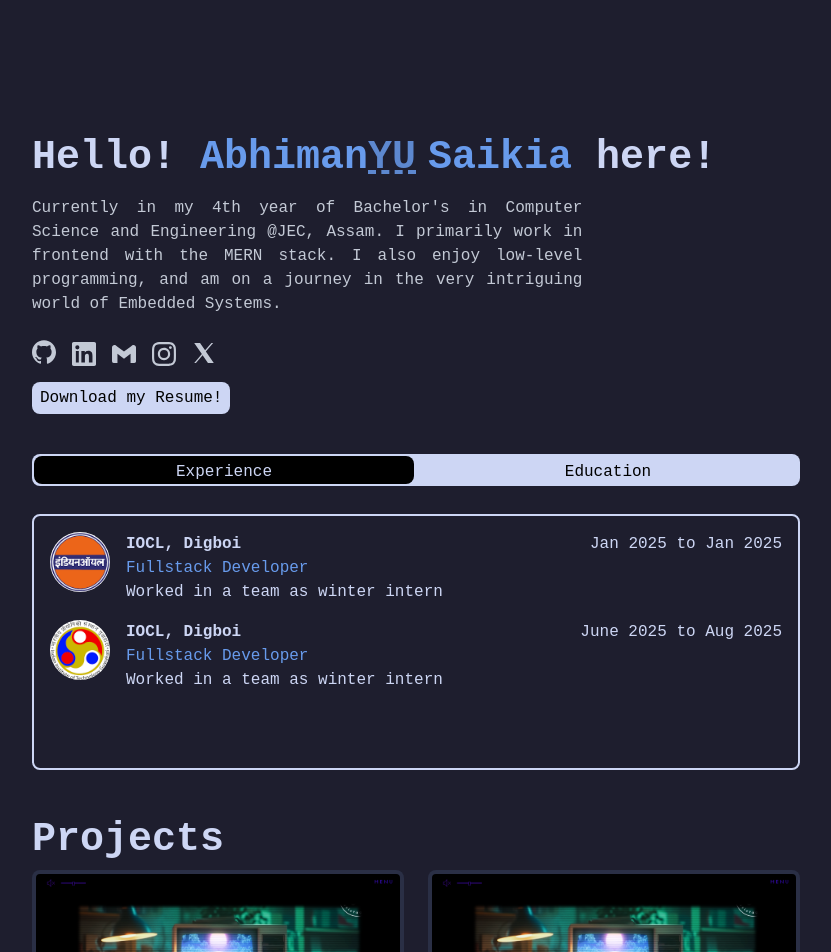
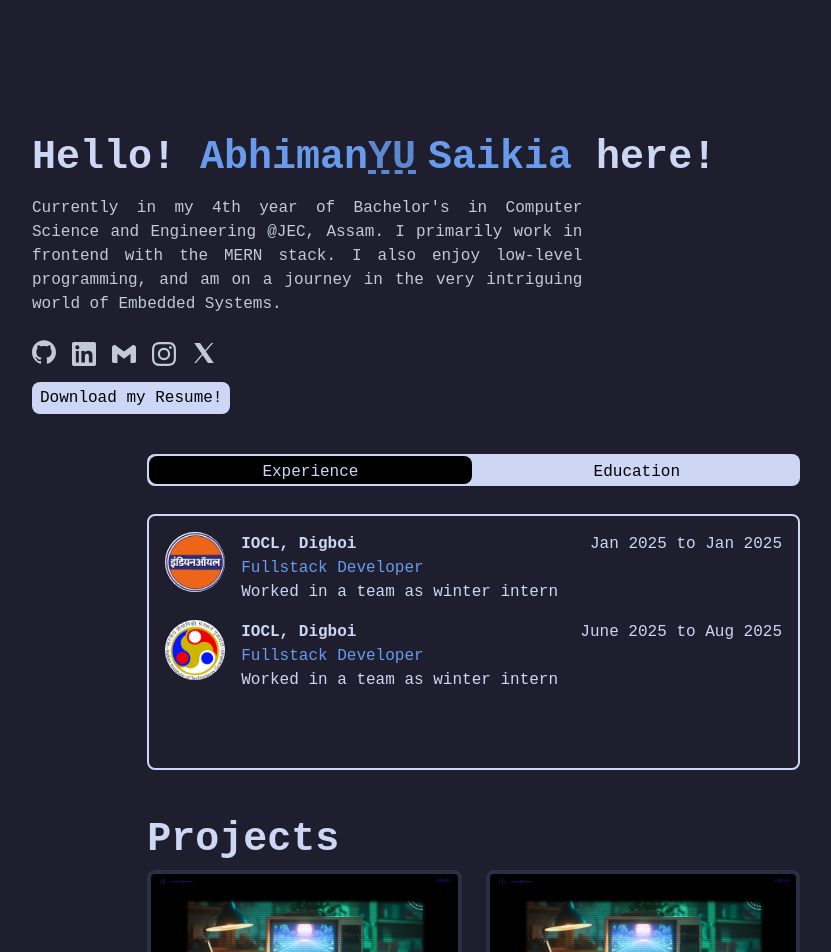
Before and after one commit to escursio675/Pfolio, a Next.js app in the folder pfolio/: page / in a window 1280 px wide. Shown: the top 952 px of the page, without its empty margins (160-991 px from the left). Built offline with nearby package versions, Linux system fonts and the light colour scheme.

Commit message:
added email popup model

```diff
--- a/pfolio/app/layout.tsx
+++ b/pfolio/app/layout.tsx
@@ -9,8 +9,8 @@ export default function RootLayout({
     <html lang="en">
       <body>
 
-        <div className="flex h-screen md:items-start flex-col xl:w-[60%]
-        md:mt-[10%] md:ml-[15%]
+        <div className="flex h-screen xl:items-start flex-col xl:w-[60%]
+        xl:mt-[10%] xl:ml-[15%]
         items-start m-[10%]">
           {children}
         </div>
--- a/pfolio/app/page.tsx
+++ b/pfolio/app/page.tsx
@@ -16,9 +16,13 @@ export default function Home(){
 
       <Socials />
 
-      <ExperienceAndEducation />
+      <div className="xl:pl-[15%]">
 
-      <Projects />
+        <ExperienceAndEducation />
+
+        <Projects />
+
+      </div>
 
 
     </>
--- a/pfolio/components/socials.tsx
+++ b/pfolio/components/socials.tsx
@@ -1,9 +1,39 @@
+"use client";
+
+import { useState } from "react";
+
 import { GitHubIcon, LinkedInIcon, GmailIcon, InstagramIcon, XIcon  } from "@/icons/socials-icons"
 
 export default function Socials(){
+
+    const [mailModel, setmailModel] = useState(false);
+
     return(
         <>
             <div className="flex flex-col gap-2 mt-2">
+                { mailModel && (
+                    <div className="fixed inset-0 bg-black/50 flex items-center justify-center z-50">
+
+                        <div className="bg-[#2a2f45] p-6 rounded-lg w-[90%] max-w-md
+                        flex flex-col items-center justify-center">
+                            <h2 className="text-lg mb-4">Shoot me an email at</h2>
+
+                            <p>abhisaikia675@gmail.com</p>
+
+                            <button
+                                onClick={() => setmailModel(false)}
+                                className="mt-4 px-3 py-1 bg-[#1e1e2e] rounded-md
+                                transition-all duration-200  ease-in-out
+                                hover:bg-[#cdd6f4] hover:text-[#1e1e2e]">
+                                Close
+                            </button>
+                        </div>
+
+                    </div>
+                )
+
+                }
+
                 <div className="flex gap-4">
 
                     <a href="https://github.com/escursio675" target="_blank" rel="noopener noreferrer"
@@ -19,8 +49,10 @@ export default function Socials(){
                         hover:text-[#689bec] transition duration-150 ease-in" />
                     </a>
 
-                        <GmailIcon className="text-[#c3c9d5] mt-[1.1rem]
-                        hover:text-[#689bec] transition duration-150 ease-in" />
+                        <button onClick={() => setmailModel(true)}>
+                            <GmailIcon className="text-[#c3c9d5] mt-[1.1rem]
+                            hover:text-[#689bec] transition duration-150 ease-in" />
+                        </button>
 
                     <a href="https://www.instagram.com/escursio675/" target="_blank" rel="noopener noreferrer"
                     aria-label="Instagram">
```
